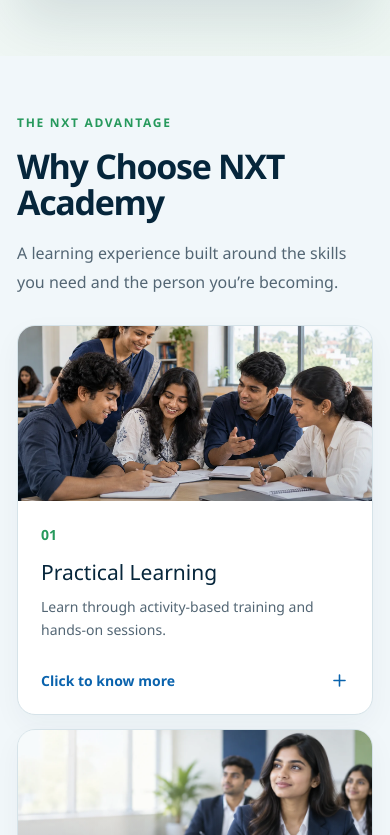
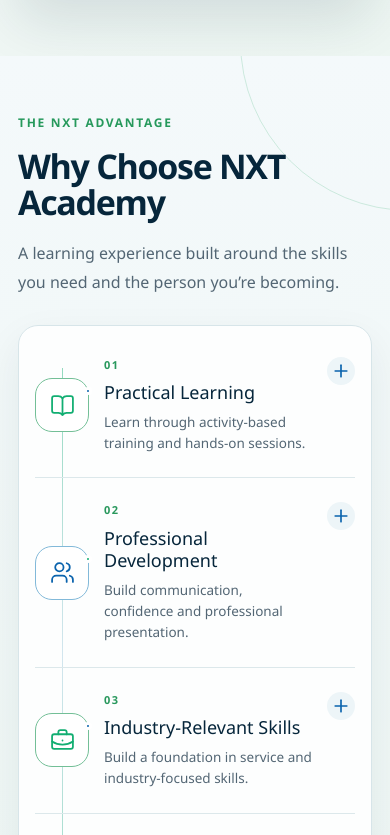
Before and after one commit to Titusdias/Nxt-academy2, a Next.js app: page / in a window 390 px wide. Shown: the part 3129-3964 px from the top of the page. Built offline with nearby package versions, Linux system fonts and the light colour scheme.

Commit message:
Redesign NXT advantage section with icons

```diff
--- a/app/page.tsx
+++ b/app/page.tsx
@@ -17,6 +17,8 @@
   { title: 'Industry-Relevant Skills', text: 'Build a foundation in service and industry-focused skills.', detail: 'Develop guest relations, passenger service, administration and professional communication skills.', image: '/academy-campus.jpeg', imageAlt: 'NXT Academy campus for industry-focused learning' },
   { title: 'Career-Focused Approach', text: 'Learn with a clear direction for your next professional step.', detail: 'Connect your learning with the aviation, hospitality and hospital administration roles that interest you.', image: '/academy-learning.webp', imageAlt: 'Students preparing together for their careers' },
 ];
+
+const advantageIcons = [BookOpen, Users, BriefcaseBusiness, CircleCheck];
 
 const programs = [
   { title: 'BBA in Aviation and Hospitality Management', duration: '3 years', detail: 'Aviation · Hospitality · Management', image: '/nxt-classroom-hero.webp' },
@@ -90,12 +92,16 @@
 
       <section id="why-nxt" className="section why-redesign">
         <div className="why-heading"><span className="eyebrow">THE NXT ADVANTAGE</span><h2>Why Choose NXT Academy</h2><p>A learning experience built around the skills you need and the person you’re becoming.</p></div>
-        <div className="advantage-redesign-grid">{advantages.map(({ title, text, detail, image, imageAlt }, index) => <button type="button" className={openAdvantage === index ? 'is-open' : ''} key={title} onClick={() => setOpenAdvantage(openAdvantage === index ? null : index)} aria-expanded={openAdvantage === index}>
-          <span className="advantage-photo"><Image src={image} fill unoptimized sizes="(max-width:760px) 100vw, 25vw" alt={imageAlt} /></span>
-          <span className="advantage-content"><span className="advantage-index">0{index + 1}</span><h3>{title}</h3><p>{text}</p>
-          <span className="advantage-more">{openAdvantage === index ? 'Show less' : 'Click to know more'}{openAdvantage === index ? <Minus size={19} /> : <Plus size={19} />}</span>
-          {openAdvantage === index && <span className="advantage-detail">{detail}</span>}</span>
-        </button>)}</div>
+        <div className="why-graphic-list">{advantages.map(({ title, text, detail }, index) => {
+          const AdvantageIcon = advantageIcons[index];
+          const isOpen = openAdvantage === index;
+          return <button type="button" className={`why-graphic-item${isOpen ? ' is-open' : ''}`} key={title} onClick={() => setOpenAdvantage(isOpen ? null : index)} aria-expanded={isOpen}>
+            <span className="why-graphic-icon" aria-hidden="true"><AdvantageIcon size={31} strokeWidth={1.7} /></span>
+            <span className="why-graphic-copy"><span className="advantage-index">0{index + 1}</span><h3>{title}</h3><p>{text}</p>
+            {isOpen && <span className="advantage-detail">{detail}</span>}</span>
+            <span className="why-graphic-toggle" aria-hidden="true">{isOpen ? <Minus size={20} /> : <Plus size={20} />}</span>
+          </button>;
+        })}</div>
       </section>
 
       <section className="section experience-redesign">
--- a/app/reference.css
+++ b/app/reference.css
@@ -78,3 +78,46 @@
   .advantage-content{padding:23px}
   .advantage-redesign-grid button h3{margin-top:14px}
 }
+
+/* Icon-led NXT Advantage graphic */
+.why-redesign{position:relative;overflow:hidden;background:linear-gradient(180deg,#f4f9fb 0%,#edf6f3 100%)}
+.why-redesign:before,.why-redesign:after{content:'';position:absolute;border-radius:50%;pointer-events:none}
+.why-redesign:before{width:340px;height:340px;right:-190px;top:-185px;border:1px solid rgba(24,159,89,.18)}
+.why-redesign:after{width:220px;height:220px;left:-135px;bottom:-130px;background:rgba(16,104,167,.045)}
+.why-heading{position:relative;z-index:1}
+.why-graphic-list{position:relative;z-index:1;display:grid;grid-template-columns:1fr 1fr;max-width:1180px;margin:0 auto;overflow:hidden;border:1px solid #d7e5e9;border-radius:24px;background:rgba(255,255,255,.88);box-shadow:0 22px 60px rgba(6,38,59,.075)}
+.why-graphic-item{position:relative;display:grid;grid-template-columns:74px minmax(0,1fr) 34px;align-items:center;gap:22px;min-height:190px;padding:31px 28px;border:0;border-bottom:1px solid #dce8eb;background:transparent;color:var(--ink);text-align:left;cursor:pointer;transition:background .28s ease,box-shadow .28s ease,transform .28s ease}
+.why-graphic-item:nth-child(odd){border-right:1px solid #dce8eb}
+.why-graphic-item:nth-last-child(-n+2){border-bottom:0}
+.why-graphic-item:hover,.why-graphic-item.is-open{z-index:1;background:#fff;box-shadow:0 14px 34px rgba(6,38,59,.09);transform:translateY(-2px)}
+.why-graphic-icon{position:relative;width:74px;height:74px;display:grid;place-items:center;border:1.5px solid #73bf97;border-radius:22px;background:linear-gradient(145deg,#f5fffa,#e7f6ef);color:var(--green);transition:color .28s ease,background .28s ease,transform .28s ease}
+.why-graphic-icon:after{content:'';position:absolute;width:10px;height:10px;right:-5px;top:13px;border:3px solid #fff;border-radius:50%;background:var(--blue)}
+.why-graphic-item:nth-child(even) .why-graphic-icon{border-color:#82b9d9;background:linear-gradient(145deg,#f7fcff,#e9f4fa);color:var(--blue)}
+.why-graphic-item:nth-child(even) .why-graphic-icon:after{background:var(--green)}
+.why-graphic-item:hover .why-graphic-icon,.why-graphic-item.is-open .why-graphic-icon{background:var(--green);color:#fff;transform:scale(1.045) rotate(-2deg)}
+.why-graphic-item:nth-child(even):hover .why-graphic-icon,.why-graphic-item:nth-child(even).is-open .why-graphic-icon{background:var(--blue)}
+.why-graphic-copy{display:block;min-width:0}
+.why-graphic-copy .advantage-index{display:block;margin-bottom:8px;color:#29985d;font-size:11px;font-weight:850;letter-spacing:1.35px}
+.why-graphic-copy h3{margin:0 0 8px;color:var(--ink);font-size:21px;line-height:1.25}
+.why-graphic-copy p{margin:0;color:var(--text);font-size:14px;line-height:1.6}
+.why-graphic-toggle{width:32px;height:32px;display:grid;place-items:center;align-self:start;border-radius:50%;background:#edf5f8;color:var(--blue);transition:background .25s,color .25s,transform .25s}
+.why-graphic-item:hover .why-graphic-toggle,.why-graphic-item.is-open .why-graphic-toggle{background:var(--blue);color:#fff;transform:rotate(90deg)}
+.why-graphic-item.is-open .why-graphic-toggle{transform:rotate(180deg)}
+.why-graphic-item .advantage-detail{margin-top:13px;padding-top:12px;border-color:#dce8ed}
+
+@media(max-width:760px){
+  .why-redesign{padding-inline:18px}
+  .why-graphic-list{display:block;border-radius:20px;padding:7px 16px;box-shadow:0 16px 42px rgba(6,38,59,.07)}
+  .why-graphic-list:before{content:'';position:absolute;left:43px;top:42px;bottom:42px;width:1px;background:linear-gradient(var(--green),#9fc8dc,var(--green));opacity:.45}
+  .why-graphic-item{grid-template-columns:54px minmax(0,1fr) 28px;gap:15px;min-height:0;width:100%;padding:24px 0;border-right:0!important;border-bottom:1px solid #dce8eb!important;transform:none!important}
+  .why-graphic-item:last-child{border-bottom:0!important}
+  .why-graphic-item:hover,.why-graphic-item.is-open{background:transparent;box-shadow:none}
+  .why-graphic-icon{width:54px;height:54px;border-radius:17px;background:#fff!important}
+  .why-graphic-icon svg{width:25px;height:25px}
+  .why-graphic-item:hover .why-graphic-icon,.why-graphic-item.is-open .why-graphic-icon{color:#fff;background:var(--green)!important}
+  .why-graphic-item:nth-child(even):hover .why-graphic-icon,.why-graphic-item:nth-child(even).is-open .why-graphic-icon{background:var(--blue)!important}
+  .why-graphic-icon:after{width:8px;height:8px;right:-4px;top:8px}
+  .why-graphic-copy h3{font-size:18px}
+  .why-graphic-copy p{font-size:13.5px;line-height:1.55}
+  .why-graphic-toggle{width:28px;height:28px}
+}
```
